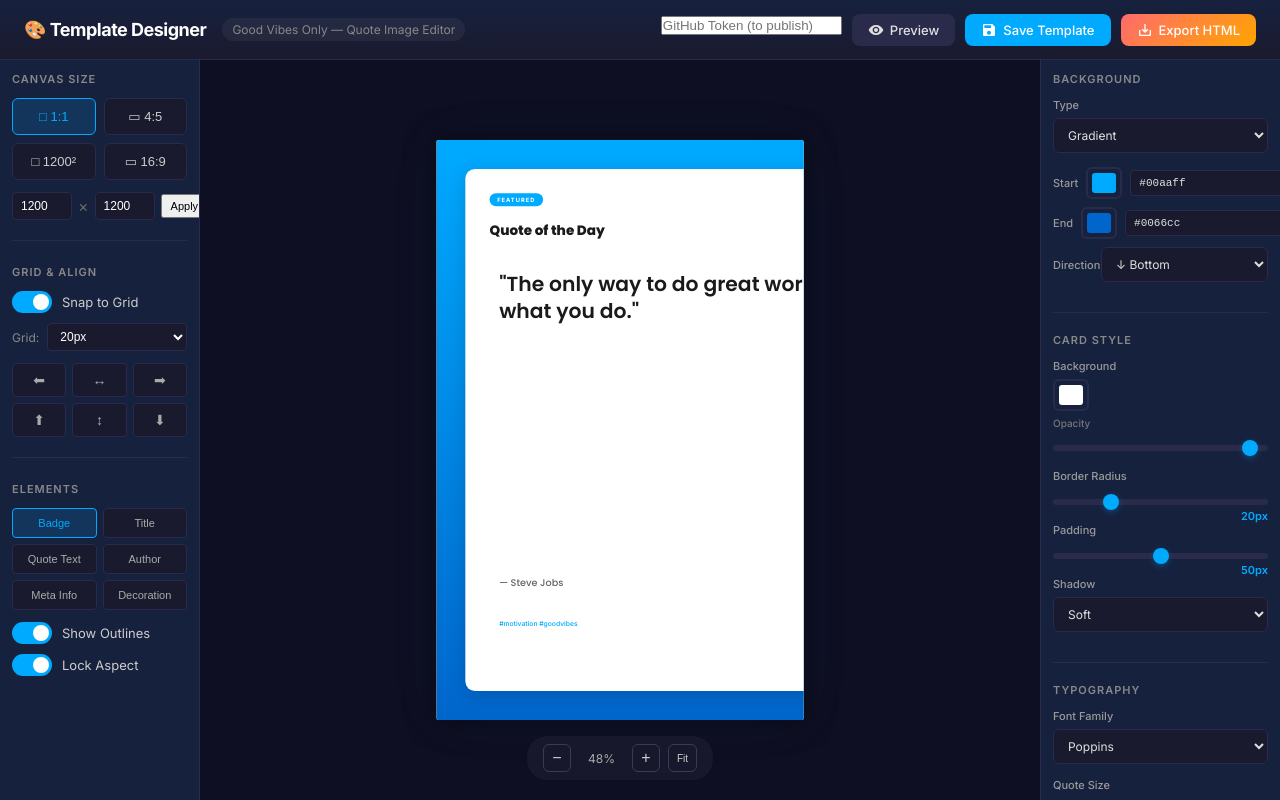
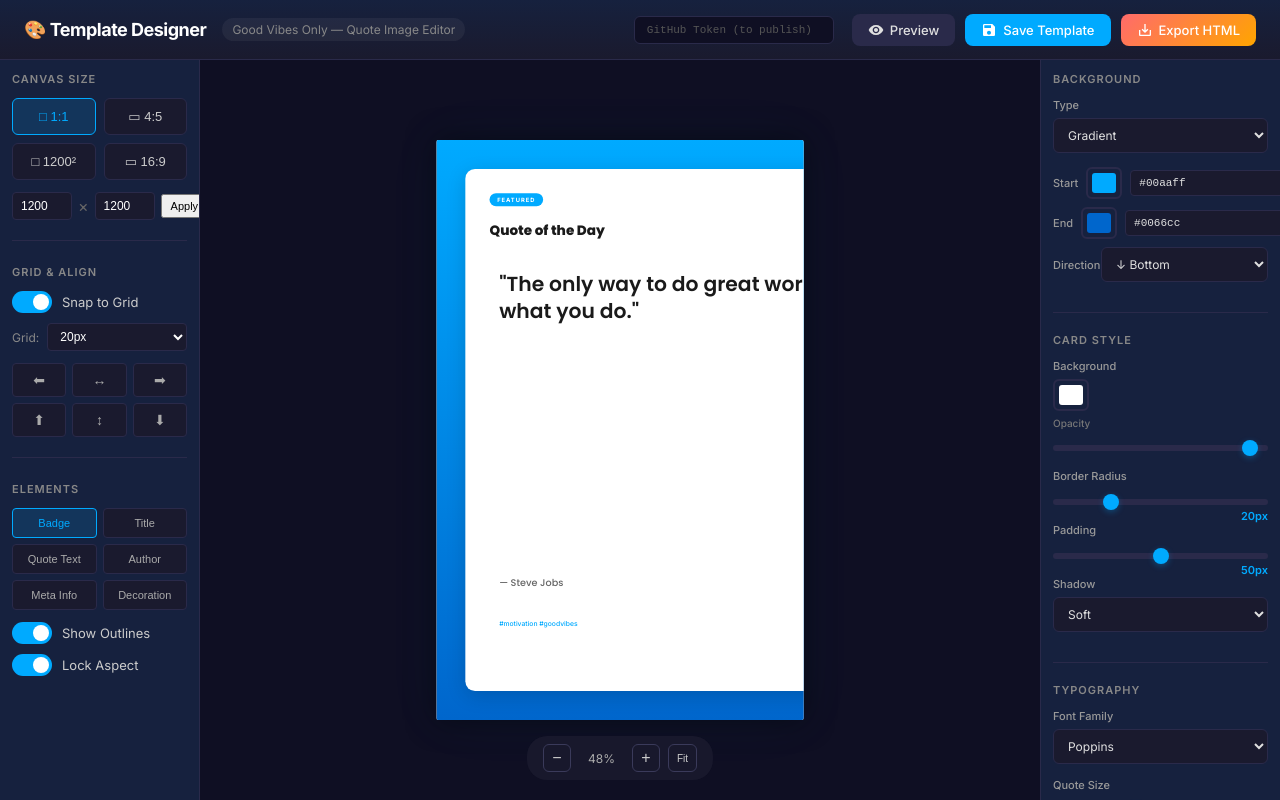
Before and after one commit to goodvibesbrand/goodvibesbrand.github.io, a plain HTML site: page qotdedit.html in a window 1280 px wide. Drawn offline with Linux system fonts and the light colour scheme.

Commit message:
Add token input styles

```diff
--- a/css/qotdedit.css
+++ b/css/qotdedit.css
@@ -53,6 +53,30 @@
 .header-right {
     display: flex;
     gap: 10px;
+    align-items: center;
+}
+
+/* Token Input for Publishing */
+.token-input-wrapper {
+    margin-right: 8px;
+}
+.token-input {
+    width: 200px;
+    padding: 7px 12px;
+    background: #0f0f23;
+    border: 1px solid #2a2a4a;
+    border-radius: 6px;
+    color: #e0e0e0;
+    font-size: 11px;
+    font-family: 'Courier New', monospace;
+}
+.token-input:focus {
+    outline: none;
+    border-color: #00aaff;
+    box-shadow: 0 0 0 2px rgba(0,170,255,0.15);
+}
+.token-input::placeholder {
+    color: #555;
 }
 
 /* ===== BUTTONS ===== */
```
